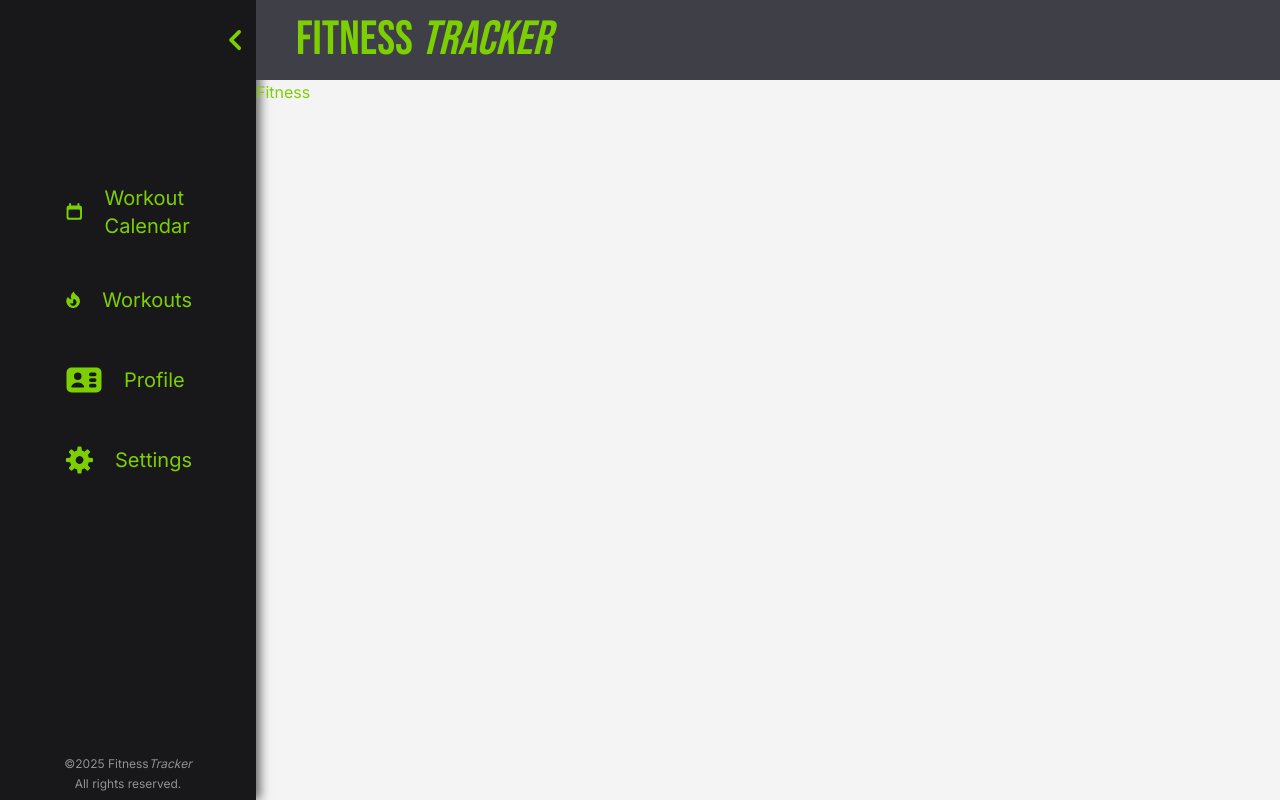
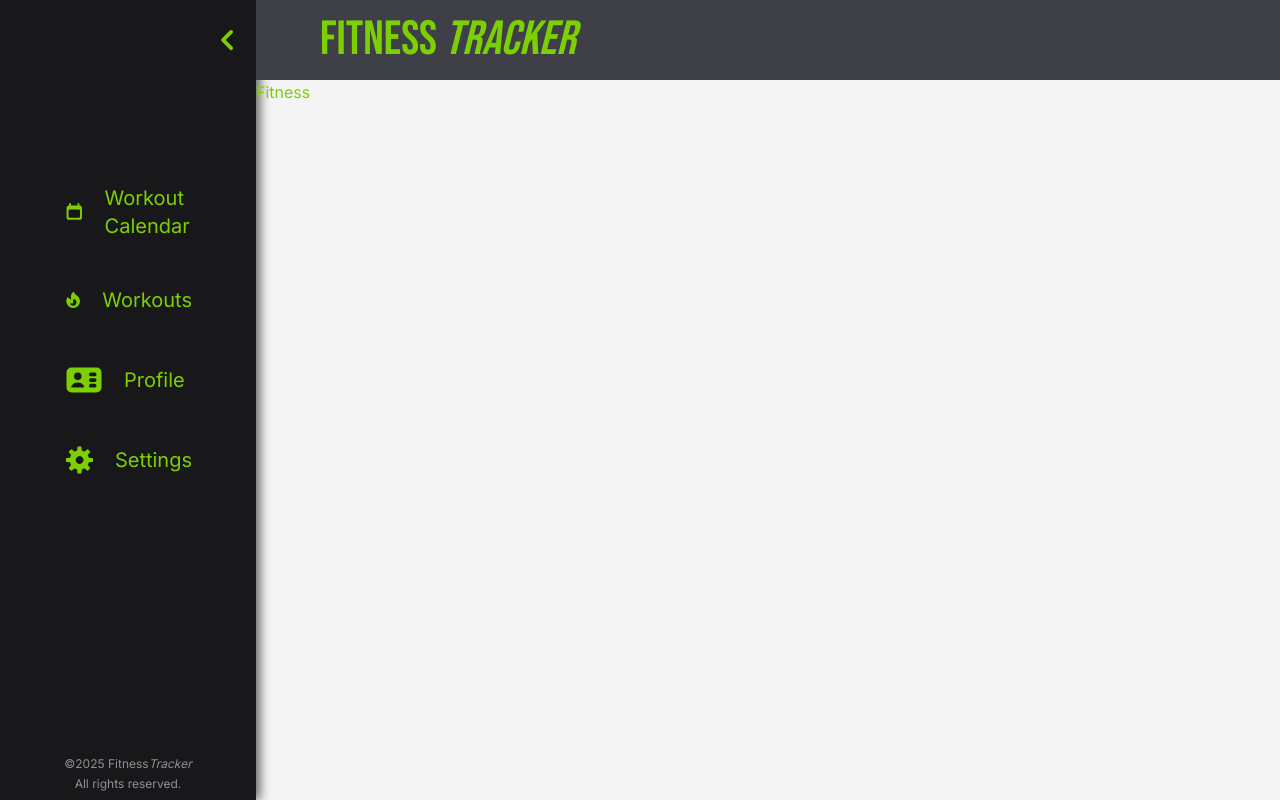
Before and after one commit to DanielG808/fitness-tracker, a Next.js app: page / in a window 1280 px wide. Built offline with nearby package versions, Linux system fonts and the light colour scheme.

Commit message:
adjusted layout of menu-button

```diff
--- a/src/components/header.tsx
+++ b/src/components/header.tsx
@@ -3,7 +3,7 @@ import Logo from "./logo";
 
 export default function Header() {
   return (
-    <header className="bg-foreground-light flex justify-start items-center h-20 pl-5">
+    <header className="bg-foreground-light flex justify-start items-center h-20 pl-5 space-x-6">
       <HamburgerButton />
       <Logo testId="nav-panel-logo" className="ml-5 " />
     </header>
--- a/src/components/menu-button.tsx
+++ b/src/components/menu-button.tsx
@@ -9,7 +9,7 @@ export default function MenuButton({ open, setOpen }: MenuButtonProps) {
   return (
     <button
       data-testid="menu-button"
-      className="flex items-center cursor-pointer ml-auto"
+      className="cursor-pointer"
       onClick={() => setOpen(!open)}
     >
       <ChevronLeftIcon className="w-10 h-10" />
--- a/src/components/navigation-panel.tsx
+++ b/src/components/navigation-panel.tsx
@@ -17,7 +17,7 @@ export default function NavigationPanel() {
           : "w-0 min-w-0 p-0"
       }`}
     >
-      <div className="flex justify-center h-20">
+      <div className="flex items-center justify-end h-20 pr-2">
         <MenuButton open={open} setOpen={setOpen} />
       </div>
       <div className="my-12">
```
